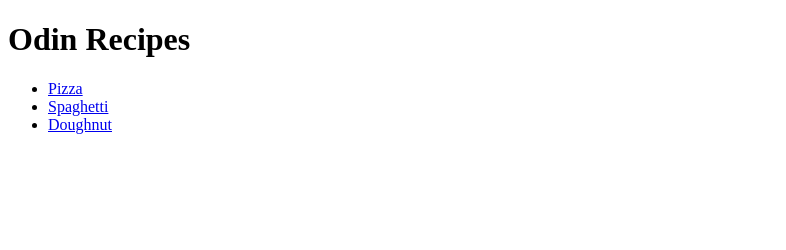
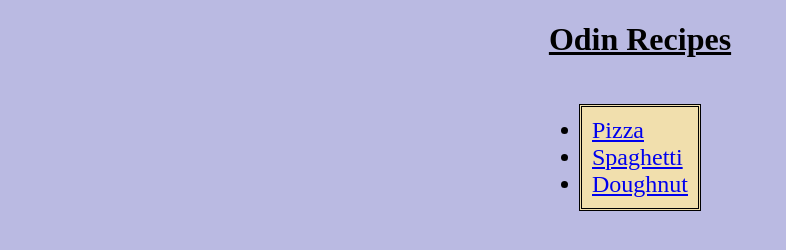
Before and after one commit to JusticePittman/odin-recipes, a plain HTML site: page index.html in a window 1280 px wide. Shown: the whole page, without its empty margins (0-786 px from the left). Drawn offline with Linux system fonts and the light colour scheme.

Commit message:
Created styles.css and linked to html

```diff
--- a/index.html
+++ b/index.html
@@ -5,10 +5,11 @@
     <meta http-equiv="X-UA-Compatible" content="IE=edge">
     <meta name="viewport" content="width=device-width, initial-scale=1.0">
     <title>Odin Recipes</title>
+    <link rel="stylesheet" href="styles.css">
 </head>
 <body>
     <h1>Odin Recipes</h1>
-    <ul>
+    <ul id="links">
         <li>
             <a href="./recipes/pizza.html">Pizza</a>
         </li>
--- /dev/null
+++ b/styles.css
@@ -0,0 +1,43 @@
+body{
+    background-color: rgb(186, 186, 226);
+    text-align: center;
+}
+h1{
+    text-decoration: underline;
+}
+h2{
+    font-style: italic;
+}
+ul,
+ol{
+    padding: 0;
+    display: inline-block;
+    text-align: left;
+}
+#links{
+    font-size: 1.5em;
+    border: 3px double black;
+    background-color: rgb(241, 223, 173);
+}
+#links li:first-child{
+    padding-top: 10px;
+}
+#links li:last-child{
+    padding-bottom: 10px;
+}
+#links li{
+    padding: 0 10px;
+}
+a:visited{
+    color: black;
+}
+a:hover{
+    background-color: rgba(4, 231, 4, 0.521);
+    color: red;
+}
+
+/* Pizza */
+#pizza-pic{
+    width: 250px;
+    height: auto;
+}
```
Also changed, not shown: recipes/doughnut.html (+1 -0 lines), recipes/pizza.html (+2 -1 lines), recipes/spaghetti.html (+1 -0 lines).
